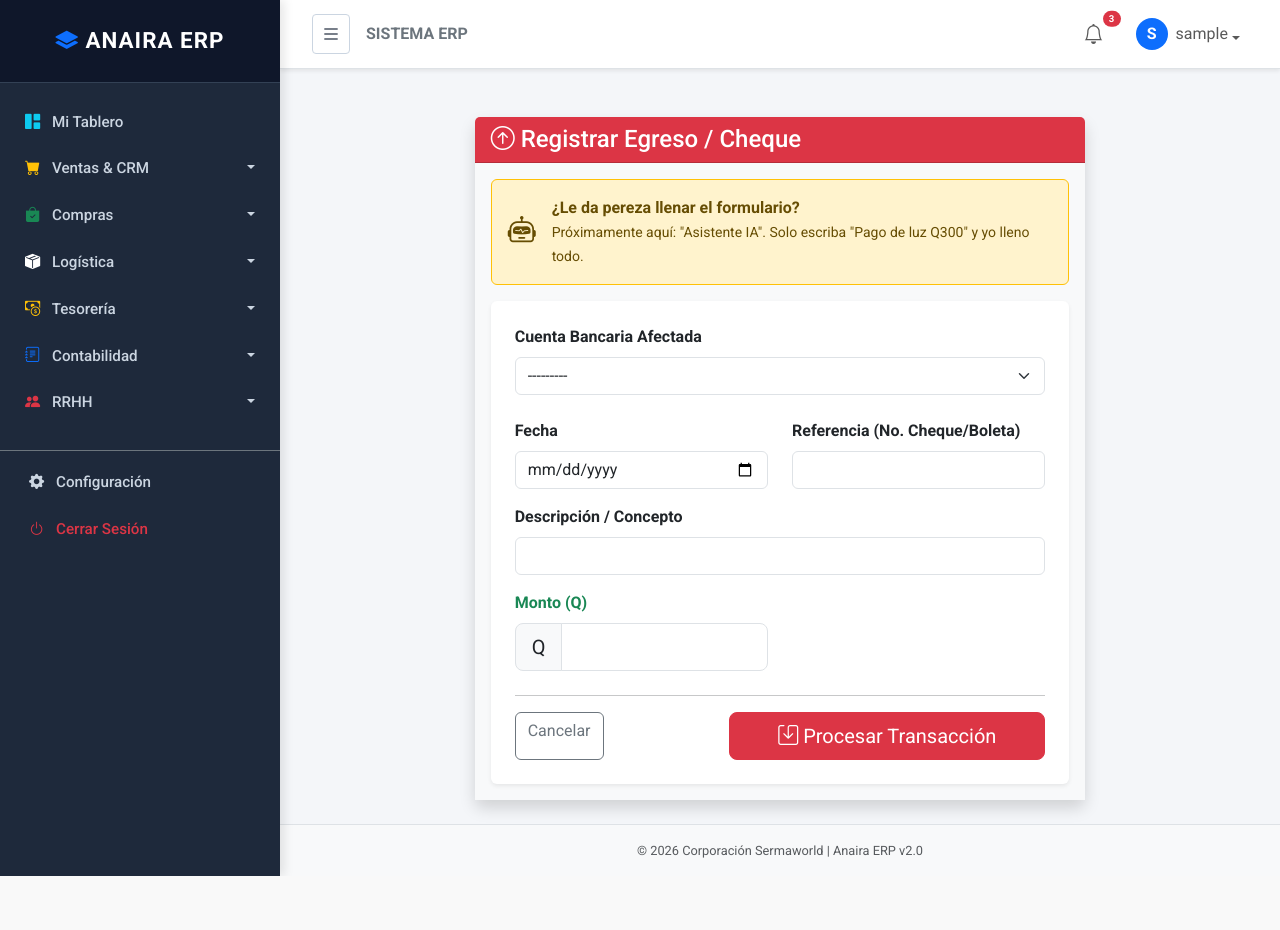
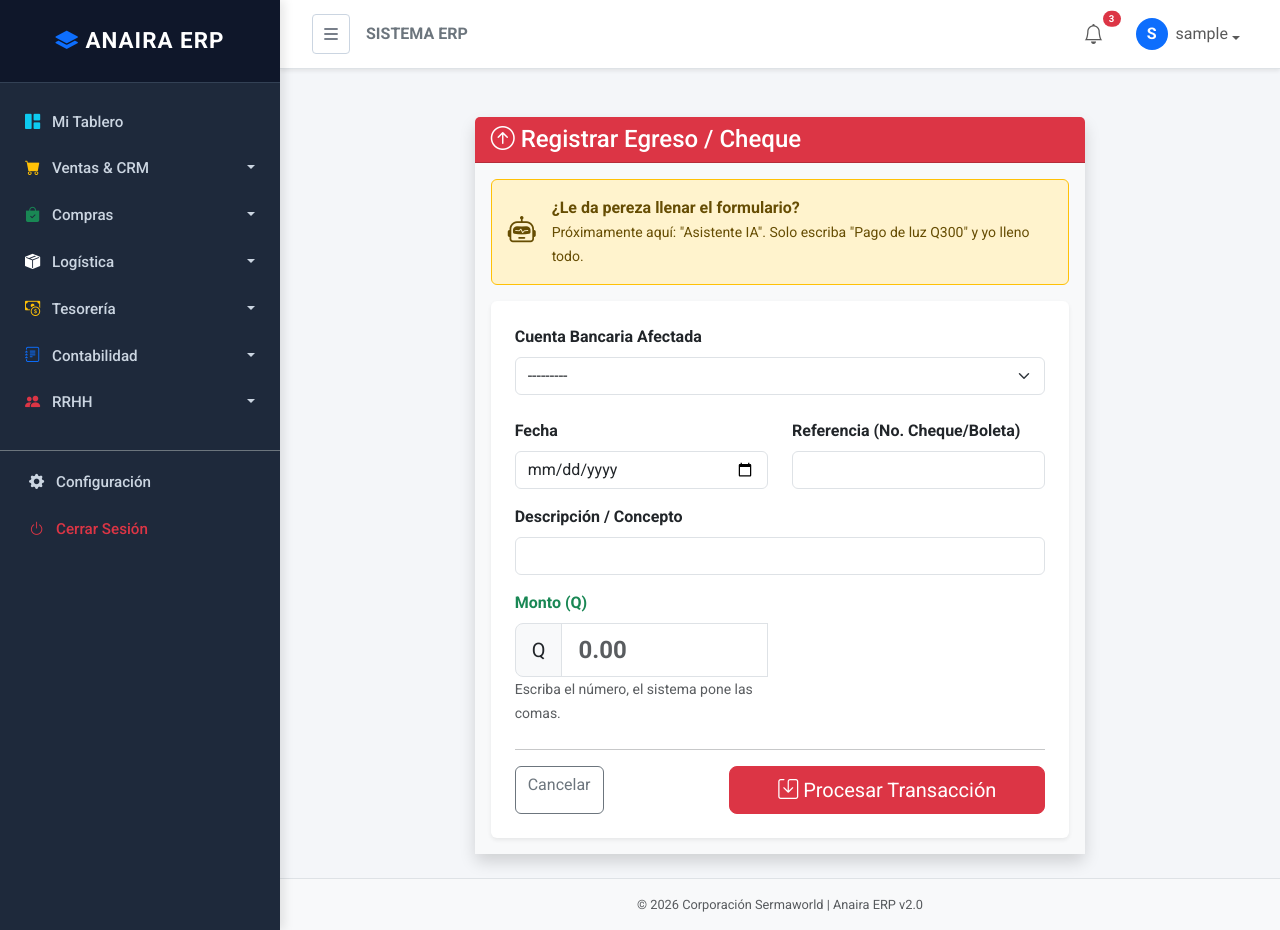
Before and after one commit to SergioReyes42/anaira-erp, a Django app: page /bancos/transaccion/ in a window 1280 px wide. Before the commit the page ends 876 px from the top, so only its background shows below. Run offline with Django 4.2, Linux system fonts and the light colour scheme; the visitor is signed in with stand-in values (Sample User, id 1).

Commit message:
Prueba de marcador cambios

```diff
--- a/core/views.py
+++ b/core/views.py
@@ -426,23 +426,27 @@
 
 @login_required
 def bank_transaction_create(request):
-    # Capturamos el tipo desde la URL (Ej: ?type=IN)
     tipo_operacion = request.GET.get('type', 'OUT')
 
     if request.method == 'POST':
-        form = BankTransactionForm(request.POST)
+        # TRUCO: Hacemos una copia de los datos y le inyectamos el tipo manualmente
+        # Esto soluciona el error aunque el formulario del servidor sea viejo
+        datos_formulario = request.POST.copy()
+        datos_formulario['transaction_type'] = tipo_operacion
+
+        form = BankTransactionForm(datos_formulario) # Usamos la copia modificada
+
         if form.is_valid():
             try:
                 with transaction.atomic():
-                    # 1. Preparamos la transacción PERO NO la guardamos todavía (commit=False)
                     nueva_transaccion = form.save(commit=False)
-
-                    # 2. --- AQUÍ LA MAGIA: ASIGNAMOS EL TIPO MANUALMENTE ---
-                    nueva_transaccion.transaction_type = tipo_operacion
-                    # -------------------------------------------------------
-
-                    # 3. Lógica de Saldo (Igual que antes)
+                    nueva_transaccion.transaction_type = tipo_operacion # Aseguramos doble
+
                     cuenta = nueva_transaccion.account
+
+                    # Limpieza de comas en el monto (por si acaso el JS manda comas)
+                    # Aunque Django suele manejarlo, es mejor asegurar si vamos a usar formato visual
+                    # Nota: El JS de abajo limpiará antes de enviar, pero esto es respaldo.
                     monto = nueva_transaccion.amount
 
                     if tipo_operacion == 'IN':
@@ -456,9 +460,8 @@
                         cuenta.balance -= monto
                         mensaje = f"Débito/Cheque de Q{monto} registrado exitosamente."
 
-                    # 4. Ahora sí guardamos todo
                     cuenta.save()
-                    nueva_transaccion.save() # Al guardar aquí, ya lleva el tipo "IN" o "OUT"
+                    nueva_transaccion.save()
 
                     messages.success(request, mensaje)
                     return redirect('bank_list')
--- a/templates/core/treasury/transaction_form.html
+++ b/templates/core/treasury/transaction_form.html
@@ -26,7 +26,7 @@
                         </div>
                     </div>
 
-                    <form method="post" class="bg-white p-4 rounded shadow-sm">
+                    <form method="post" class="bg-white p-4 rounded shadow-sm" id="transactionForm">
                         {% csrf_token %}
 
                         {% if form.errors %}
@@ -71,11 +71,12 @@
                                 <label class="form-label fw-bold text-success">Monto (Q)</label>
                                 <div class="input-group input-group-lg">
                                     <span class="input-group-text">Q</span>
-                                    {{ form.amount }}
+                                    <input type="text" id="montoVisual" class="form-control fw-bold fs-4" placeholder="0.00" required>
+
+                                    <input type="hidden" name="amount" id="montoReal">
                                 </div>
+                                <small class="text-muted">Escriba el número, el sistema pone las comas.</small>
                             </div>
-
-
                         </div>
 
                         <hr>
@@ -92,4 +93,56 @@
         </div>
     </div>
 </div>
+
+<script>
+    document.addEventListener('DOMContentLoaded', function() {
+        const visualInput = document.getElementById('montoVisual');
+        const realInput = document.getElementById('montoReal');
+        const form = document.getElementById('transactionForm');
+
+        // Función para dar formato de moneda
+        const formatNumber = (n) => {
+            // Eliminar todo lo que no sea número o punto
+            let val = n.replace(/\D/g, "").replace(/^0+/, "");
+
+            if (val === "") return "";
+
+            // Manejar decimales (asumiendo que los últimos 2 son centavos)
+            // Si el usuario escribe "5000", queremos "50.00" -> luego "500.00" -> luego "5,000.00"
+            // Esta lógica es estilo "Cajero Automático"
+
+            // Si es muy pequeño
+            if (val.length === 1) return "0.0" + val;
+            if (val.length === 2) return "0." + val;
+
+            let main = val.substring(0, val.length - 2);
+            let cents = val.substring(val.length - 2);
+
+            // Poner comas a la parte entera
+            let formattedMain = main.replace(/\B(?=(\d{3})+(?!\d))/g, ",");
+
+            return formattedMain + "." + cents;
+        };
+
+        visualInput.addEventListener('input', (e) => {
+            // 1. Guardar la posición del cursor (opcional, simplificado aquí)
+
+            // 2. Formatear lo que se ve
+            let formatted = formatNumber(e.target.value);
+            e.target.value = formatted;
+
+            // 3. Llenar el valor real (sin comas) para Django
+            // "5,000.00" -> "5000.00"
+            realInput.value = formatted.replace(/,/g, "");
+        });
+
+        // Al enviar, asegurarnos que el realInput tenga valor
+        form.addEventListener('submit', (e) => {
+            if(!realInput.value) {
+                // Si el usuario escribió algo manual raro, limpiamos
+                realInput.value = visualInput.value.replace(/,/g, "");
+            }
+        });
+    });
+</script>
 {% endblock %}
```
